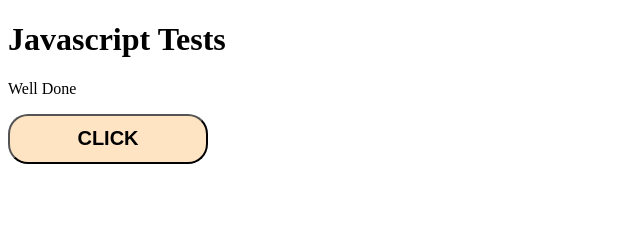
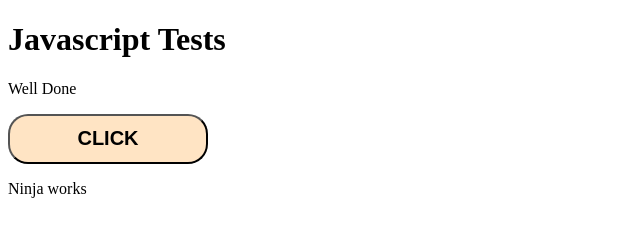
Before and after one commit to felianfilian/Javascript-Advanced, a plain HTML site: page index.html in a window 1280 px wide. Shown: the whole page, without its empty margins (0-640 px from the left). Drawn offline with Linux system fonts and the light colour scheme.

Commit message:
create dom object

```diff
--- a/index.html
+++ b/index.html
@@ -13,6 +13,10 @@
     <p id="title">Hello JS</p>
     <button id="btn01" onclick="click01()">CLICK</button>
 
+    <div class="container01">
+
+    </div>
+
     <script src="script.js"></script>
 </body>
 </html>
--- a/script.js
+++ b/script.js
@@ -31,3 +31,10 @@ function click01() {
         btn01.innerHTML = "CLICK"
     }
 }
+
+// create elements
+let container01 = document.querySelector(".container01");
+console.log(container01);
+let newP = document.createElement("p");
+newP.innerHTML = "Ninja works";
+container01.appendChild(newP);
```
